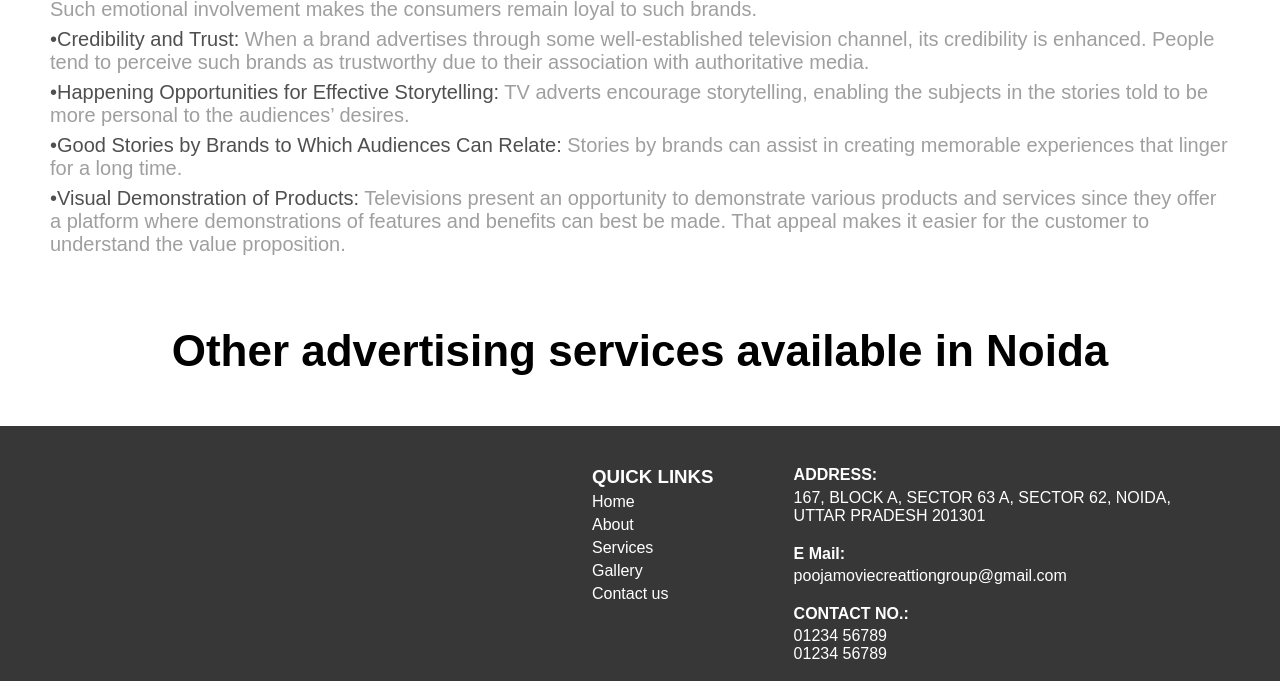
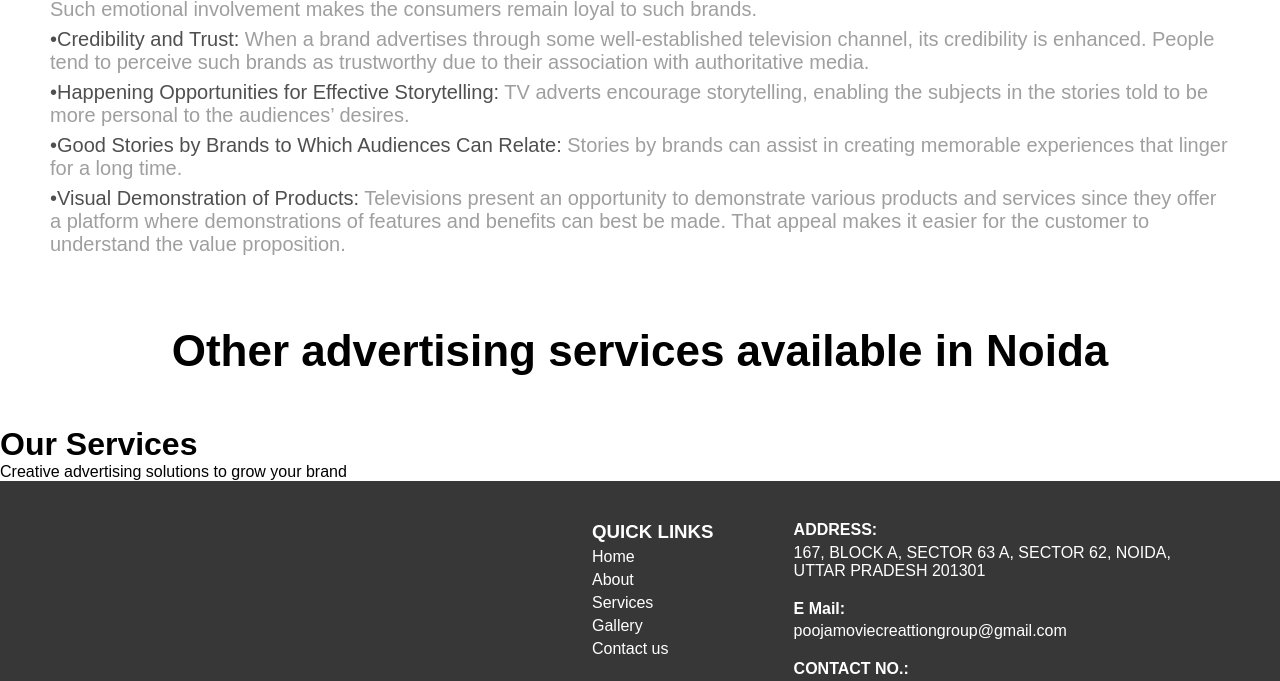
Before and after one commit to Suhaiv/pooja-movie-creations, a plain HTML site: page service page/tv.html in a window 1280 px wide. Shown: the part 1512-2193 px from the top of the page. Drawn offline with Linux system fonts and the light colour scheme.

Commit message:
news header

```diff
--- a/service page/tv.css
+++ b/service page/tv.css
@@ -177,6 +177,7 @@ span{
     margin: 50px;
     font-size: 22px;
 }
+/* --- news header --- */
 footer{
 height: 303px;
 background-color: #131313d8;
--- a/service page/tv.html
+++ b/service page/tv.html
@@ -86,6 +86,13 @@
      <div class="other-services">
                <h1> Other advertising services available in Noida</h1>
      </div>
+     <div class="top-news">
+        <!-- news header -->
+  <header>
+    <h1>Our Services</h1>
+    <p>Creative advertising solutions to grow your brand</p>
+  </header>
+     </div>
 </div>
 <footer>
     <div class="footer1">
```
